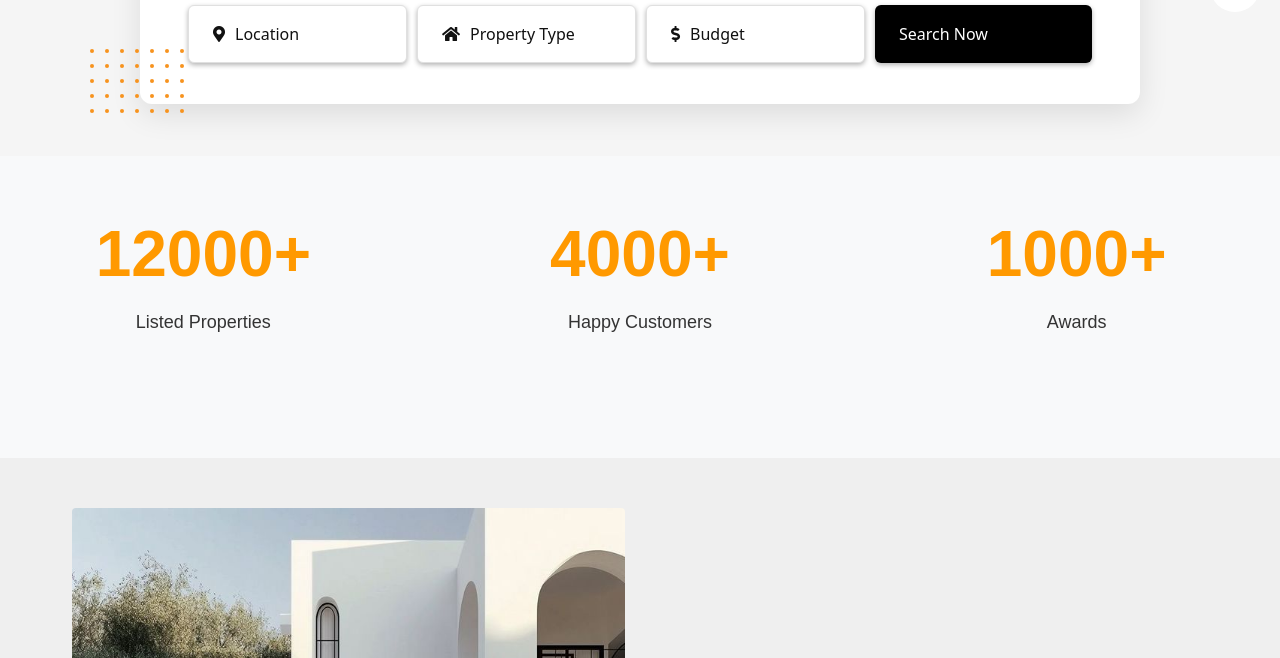
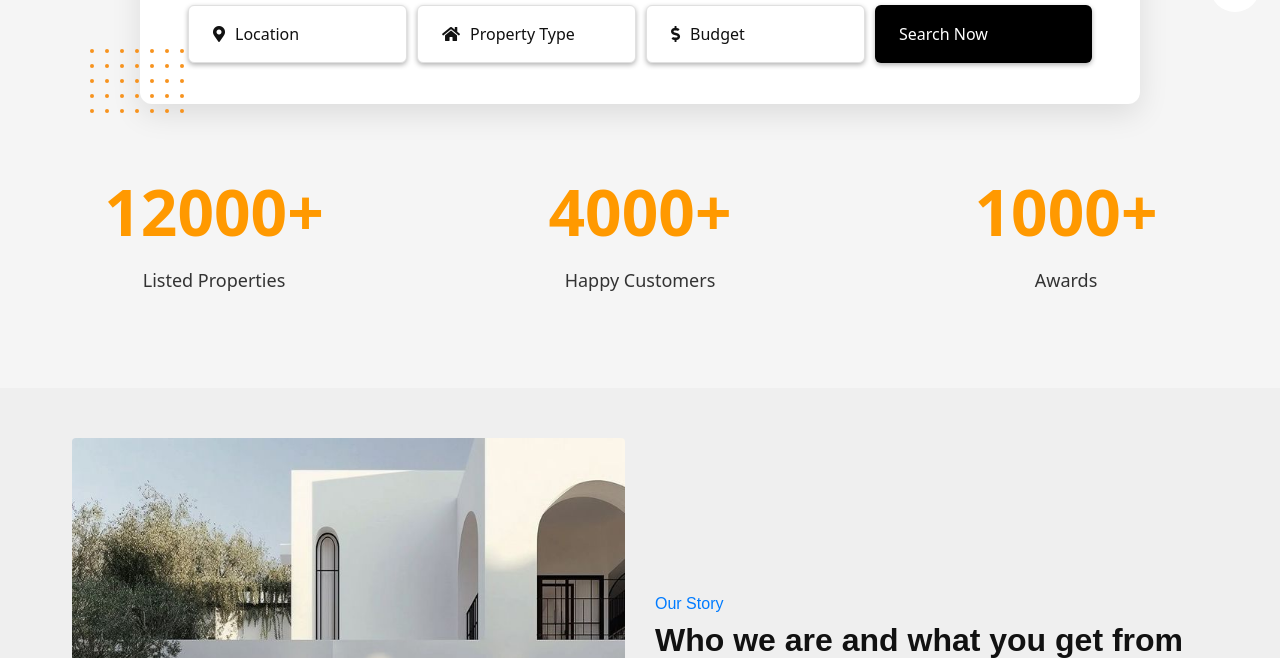
Before and after one commit to Tithi198/real-estate, a plain HTML site: page akbor.html in a window 1280 px wide. Shown: the part 768-1426 px from the top of the page. Drawn offline with nearby package versions, Linux system fonts and the light colour scheme; a web font is replaced by a local one.

Commit message:
progress counter

```diff
--- a/akbor.css
+++ b/akbor.css
@@ -522,20 +522,13 @@ body {
 
 /*progressisve counter*/
 
-.count-section {
-  background-color: #f8f9fa;
-  padding: 50px 0;
-  width: 100%;
+.count-box {
+  text-align: center;
+  margin-bottom: 30px;
+  padding-top: 50px;
   justify-content: center;
   align-content: center;
   align-items: center;
-}
-
-.count-box {
-  text-align: center;
-  margin-bottom: 30px;
-  padding: 10px; /* Add padding to ensure proper spacing on small screens */
-
 
 }
 
--- a/akbor.html
+++ b/akbor.html
@@ -108,12 +108,8 @@
           </button>
       </div>
   </div>
-</section>
 
 
-<!--progressisve counter-->
-
-<section id="home" class="count-section">
   <div class="container-prog">
     <div class="row">
         <!-- Listed Properties -->
@@ -134,6 +130,9 @@
     </div>
 </div>
 </section>
+
+
+<!--progressisve counter-->
 
 <!--about us-->
 <section id="our-story" class="about-section">
```
Lines whose indentation alone changed are shown as unchanged.
